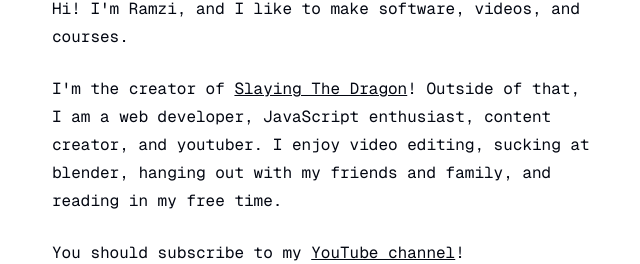
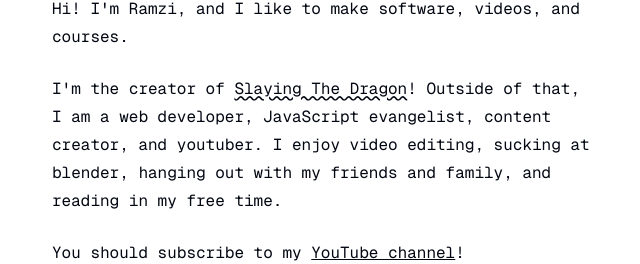
Before and after one commit to RamziBach/Portfolio, a Next.js app: page / in a window 1280 px wide. Shown: the part 545-809 px from the top of the page, without its empty margins (316-956 px from the left). Built offline with nearby package versions, Linux system fonts and the light colour scheme.

Commit message:
small edits to about section

```diff
--- a/components/about.tsx
+++ b/components/about.tsx
@@ -14,7 +14,7 @@
       <p className="leading-7 [&:not(:first-child)]:mt-6">
         I'm the creator of{' '}
         <HoverCard>
-          <HoverCardTrigger className="underline cursor-help">
+          <HoverCardTrigger className="underline decoration-wavy cursor-help">
             Slaying The Dragon
           </HoverCardTrigger>
           <HoverCardContent className="w-80">
@@ -43,7 +43,7 @@
             </div>
           </HoverCardContent>
         </HoverCard>
-        ! Outside of that, I am a web developer, JavaScript enthusiast, content
+        ! Outside of that, I am a web developer, JavaScript evangelist, content
         creator, and youtuber. I enjoy video editing, sucking at blender,
         hanging out with my friends and family, and reading in my free time.
       </p>
```
